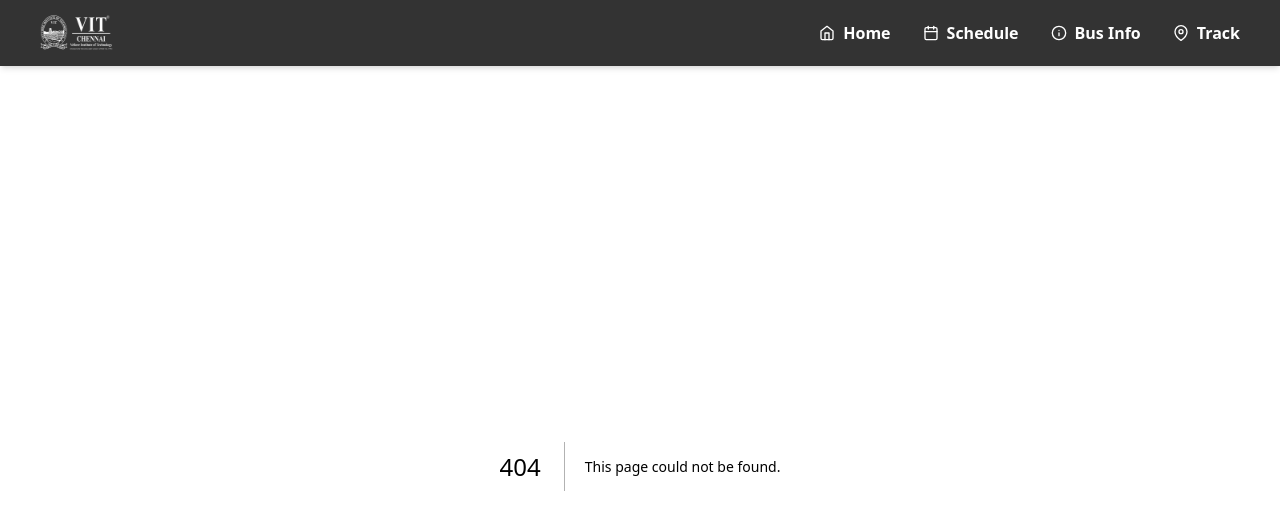
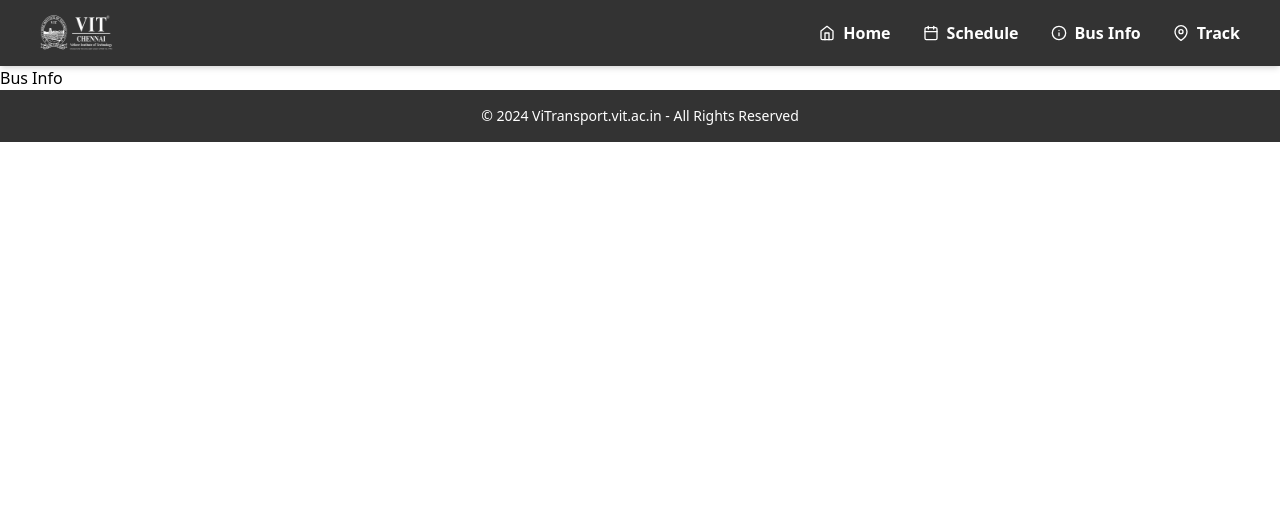
Before and after one commit to syedomar1/vitransport, a Next.js app: page /businfo in a window 1280 px wide. Before the commit this address had no page. Shown: the top 530 px of the page. Built offline with nearby package versions, Linux system fonts and the light colour scheme.

Commit message:
Added Footer and other component pages

```diff
--- /dev/null
+++ b/components/Footer.js
@@ -0,0 +1,15 @@
+import React from 'react';
+
+const Footer = () => {
+  return (
+    <div>
+      <footer className="text-white body-font">
+    <div className="bg-black bg-opacity-80 container mx-auto py-4 px-5">
+      <p className="text-white text-sm text-center">© 2024 ViTransport.vit.ac.in - All Rights Reserved</p>
+    </div>
+</footer>
+    </div>
+  )
+}
+
+export default Footer
--- a/components/Navbar.js
+++ b/components/Navbar.js
@@ -8,7 +8,7 @@ import { FiHome, FiCalendar, FiInfo, FiMapPin } from "react-icons/fi";
 const Navbar = () => {
   return (
     <>
-    <div className="flex flex-col md:flex-row md:justify-between justify-center items-center py-2 px-4 shadow-md sticky top-0 bg-black bg-opacity-80 text-white z-10">
+    <div className="flex flex-col md:flex-row md:justify-between justify-center items-center py-2 px-4 shadow-md sticky top-0 bg-black bg-opacity-80 text-white z-20">
       <div className="logo m-auto md:mx-5 w-full max-w-[80px]">
         <Link href={"/"}>
           <Image src="/vit_logo.png" alt="Logo" height={30} width={80} className="w-[120px] h-[50px]"/>
--- a/pages/_app.js
+++ b/pages/_app.js
@@ -6,6 +6,7 @@ import Image from "next/image";
 import { useState, useEffect } from "react";
 import { useRouter } from "next/router";
 import LoadingBar from 'react-top-loading-bar'
+import Footer from "@/components/Footer";
 
 
 export default function App({ Component, pageProps }) {
@@ -33,14 +34,8 @@ export default function App({ Component, pageProps }) {
         <meta name="viewport" content="width=device-width , initial-scale=1.0 , minimum-scale=1.0" />
       </Head>
       <Navbar/>
-      {/* <main className="flex flex-col items-center justify-between">
-        <div className="relative w-full">
-          <div className="absolute -z-10 w-full">
-          <Image src="/vit_bg.png" alt="Background Img" layout="fill" objectFit="cover" />
-          </div>
-        </div>
-      </main> */}
     <Component {...pageProps} />
+    <Footer/>
     </>
   )
 }
--- /dev/null
+++ b/pages/businfo.js
@@ -0,0 +1,11 @@
+import React from 'react'
+
+const Businfo = () => {
+  return (
+    <div>
+      Bus Info
+    </div>
+  )
+}
+
+export default Businfo
--- /dev/null
+++ b/pages/track.js
@@ -0,0 +1,11 @@
+import React from 'react'
+
+const Track = () => {
+  return (
+    <div>
+      Track
+    </div>
+  )
+}
+
+export default Track
```
